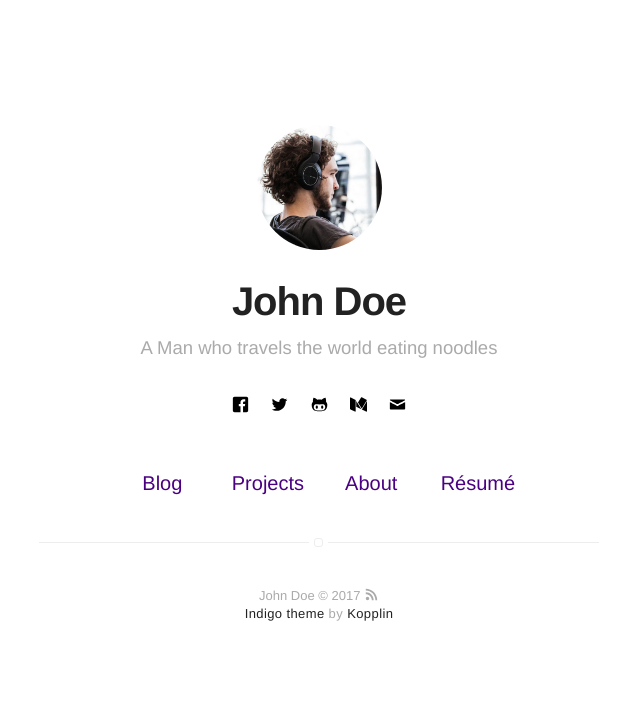
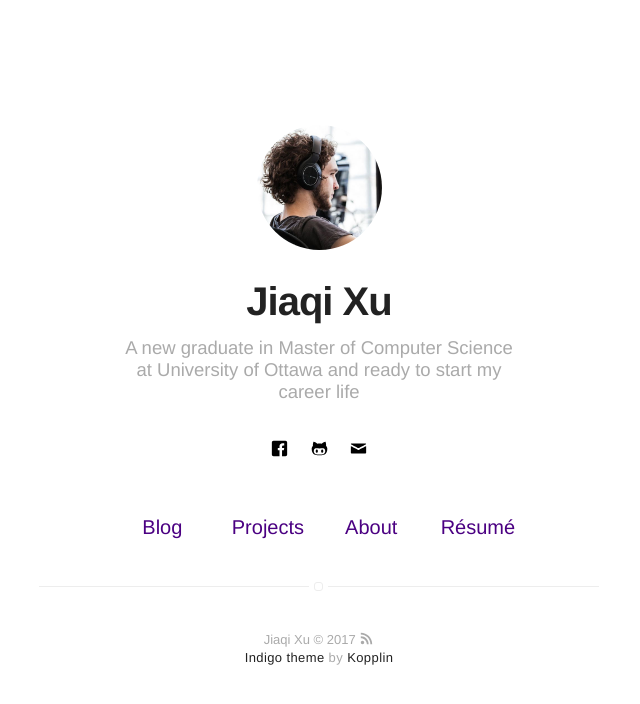
Before and after one commit to jxu033/jxu033.github.io, a Jekyll site: the page built from index.html, in a window 1280 px wide. Shown: the top 704 px of the page, without its empty margins (321-961 px from the left). Built offline with Jekyll 4.4.1, drawn with Linux system fonts in a browser that asks for light colours.

Commit message:
first update

```diff
--- a/_config.yml
+++ b/_config.yml
@@ -1,6 +1,6 @@
 # main text of home
-name: John Doe
-bio: A Man who travels the world eating noodles
+name: Jiaqi Xu
+bio: A new graduate in Master of Computer Science at University of Ottawa and ready to start my career life
 
 # twitter summary info
 description: A blog about technology and stuff related
@@ -16,7 +16,7 @@ resume: true
 resume-external: true
 resume-url: https://google.com/?q=my+resume
 
-url: https://koppl.in/indigo
+url: https://jxu033.github.io
 # your url: http://USERNAME.github.io
 
 permalink: /:title/
@@ -34,22 +34,22 @@ disqus:
   categories: [blog, project] # only show disqus for posts that have these categories
 
 # if you don't have any of social below, comment the line
-facebook: myfacebook
-twitter: mytwitter
+facebook: profile.php?id=100008570043724
+twitter:
 # google: mygoogle
 # instagram: myinstagram
 # pinterest: mypinterest
 # linkedin: mylinkedin
 # youtube: myyoutube
 # spotify: myspotify
-github: mygithub
+github:
 # lastfm: mylastfm
 # stackoverflow: 7044681/mystackoverflow
 # quora: userquora
 # reddit: username
-medium: medium
+medium:
 # vimeo: myvimeo
-email: myemail@gmail.com
+email: jiaqi.xu.smile@gmail.com
 
 authors:
     johndoe:
```
